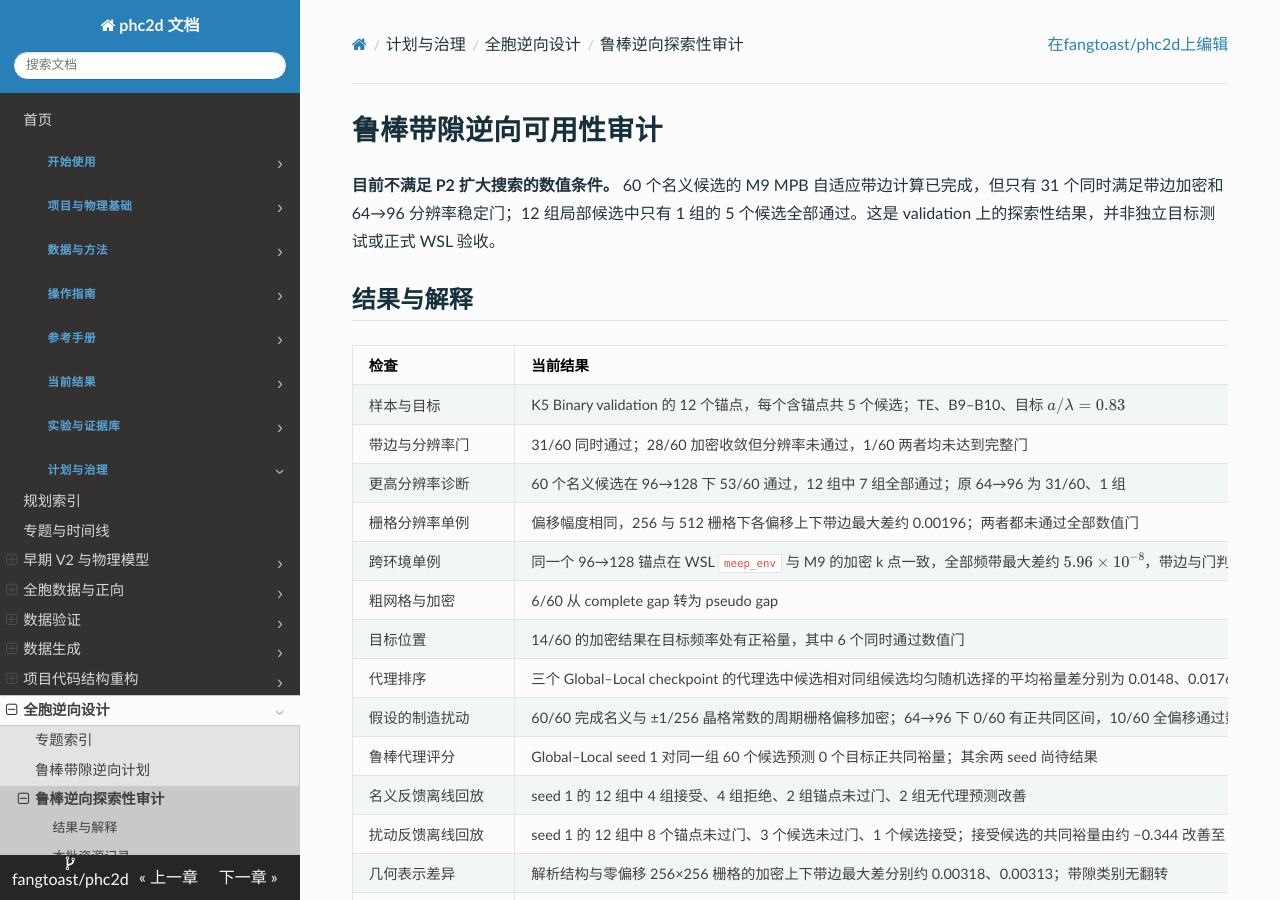
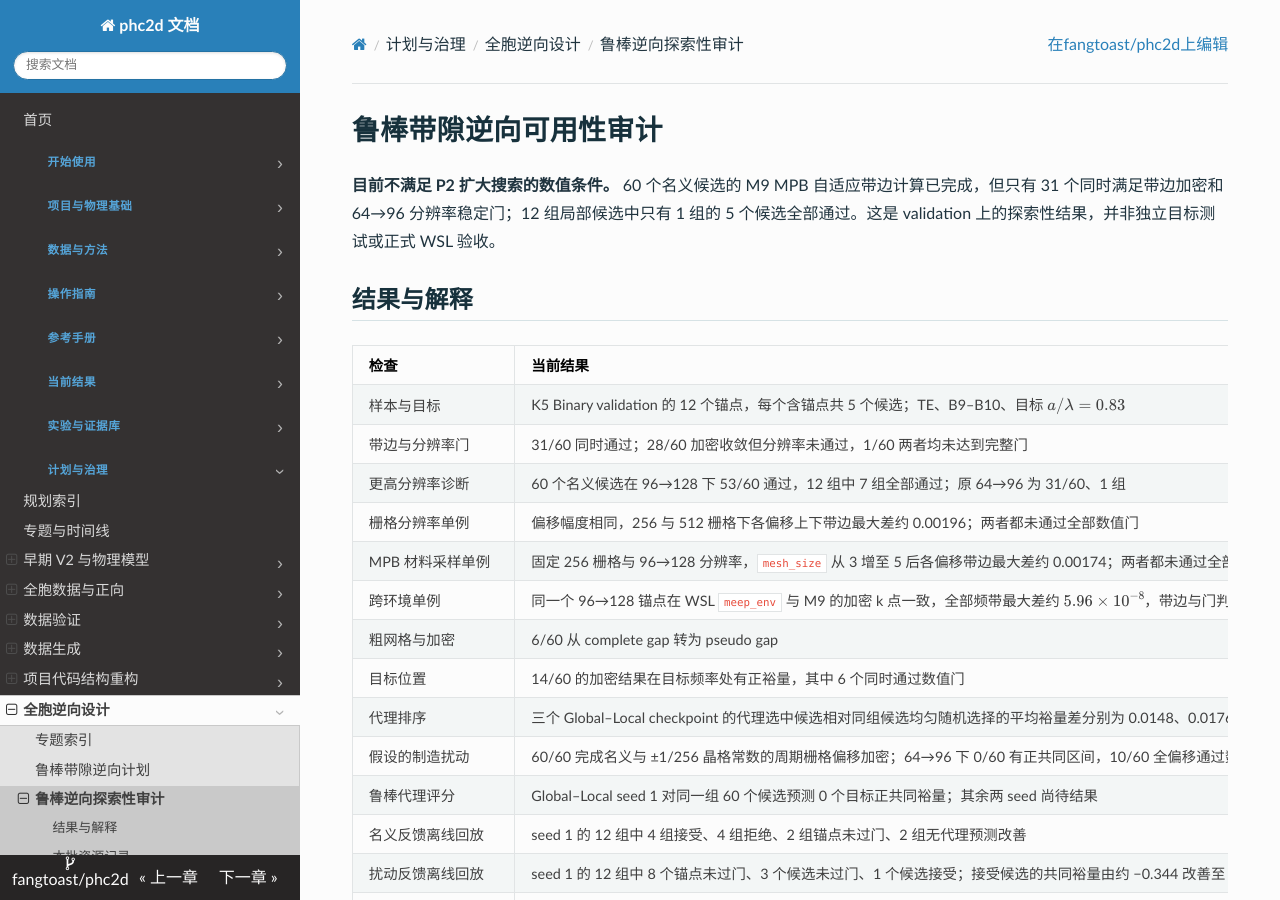
Before and after one commit to fangtoast/phc2d, an MkDocs documentation site: the page built from docs/results/inverse/鲁棒带隙逆向可用性审计.md, in a window 1280 px wide and 900 px high. Built offline with MkDocs 1.6.1, drawn with Linux system fonts in a browser that asks for light colours.

Commit message:
Record material mesh sensitivity preflight

```diff
--- a/docs/results/inverse/鲁棒带隙逆向可用性审计.md
+++ b/docs/results/inverse/鲁棒带隙逆向可用性审计.md
@@ -37,6 +37,7 @@ source_artifacts:
 | 带边与分辨率门 | 31/60 同时通过；28/60 加密收敛但分辨率未通过，1/60 两者均未达到完整门 | 主要瓶颈是当前结构上的分辨率，而非求解任务失败 |
 | 更高分辨率诊断 | 60 个名义候选在 96→128 下 53/60 通过，12 组中 7 组全部通过；原 64→96 为 31/60、1 组 | 6 个候选仍未通过分辨率门、1 个未通过加密门；两套协议分别记录 |
 | 栅格分辨率单例 | 偏移幅度相同，256 与 512 栅格下各偏移上下带边最大差约 0.00196；两者都未通过全部数值门 | 栅格表示会影响该例的求解与门判定，12 个锚点的配对诊断正在运行 |
+| MPB 材料采样单例 | 固定 256 栅格与 96→128 分辨率，`mesh_size` 从 3 增至 5 后各偏移带边最大差约 0.00174；两者都未通过全部数值门 | 不同材料采样也影响该例带边；不能从单例认定数值收敛 |
 | 跨环境单例 | 同一个 96→128 锚点在 WSL `meep_env` 与 M9 的加密 k 点一致，全部频带最大差约 $5.96\times10^{-8}$，带边与门判断一致 | 仅为单结构复算，不代表整批的 WSL 正式验收 |
 | 粗网格与加密 | 6/60 从 complete gap 转为 pseudo gap | 固定 81 点会给部分候选产生错误的带隙判断 |
 | 目标位置 | 14/60 的加密结果在目标频率处有正裕量，其中 6 个同时通过数值门 | 这些是有限局部 k 搜索结果，不证明连续 BZ 全局极值 |
```
